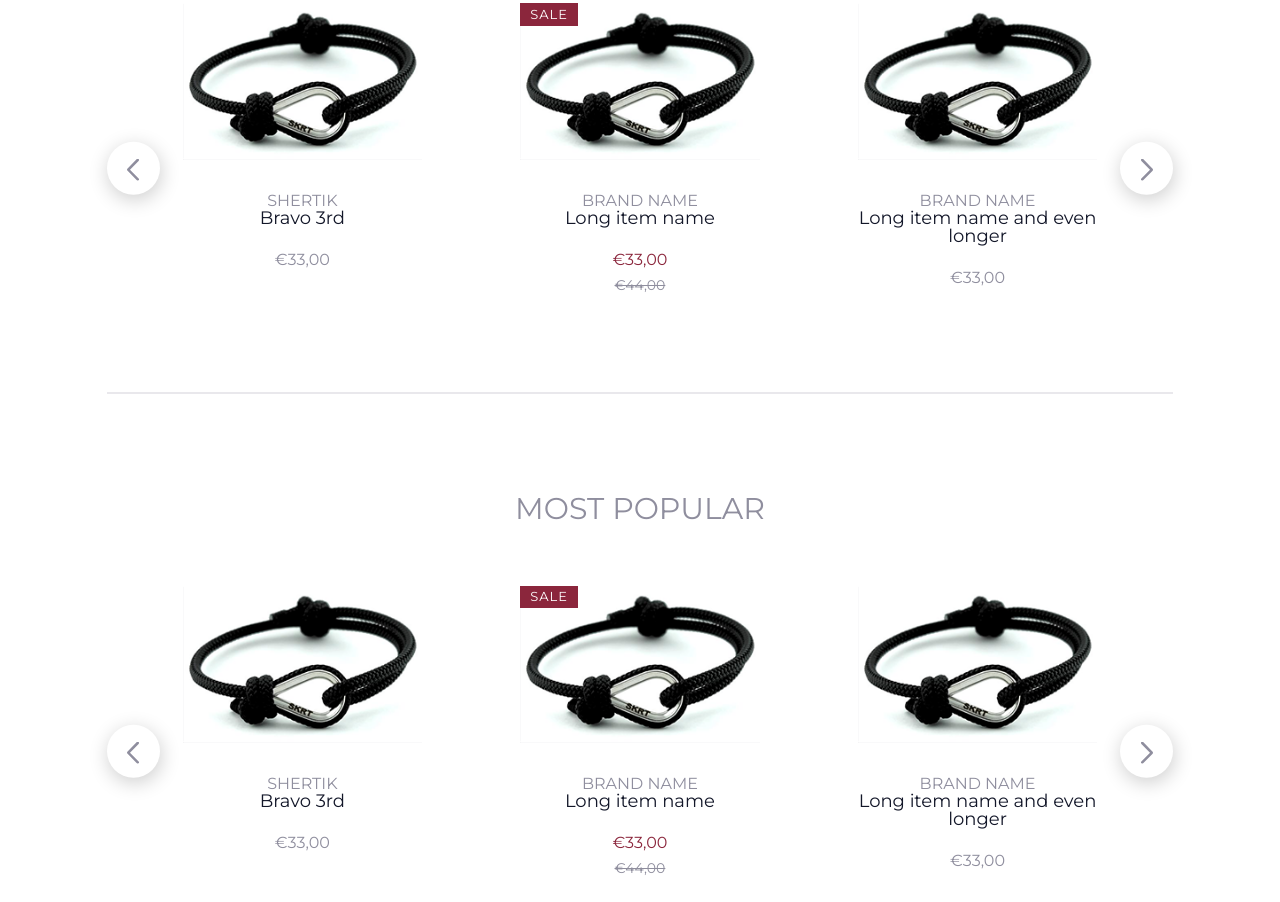
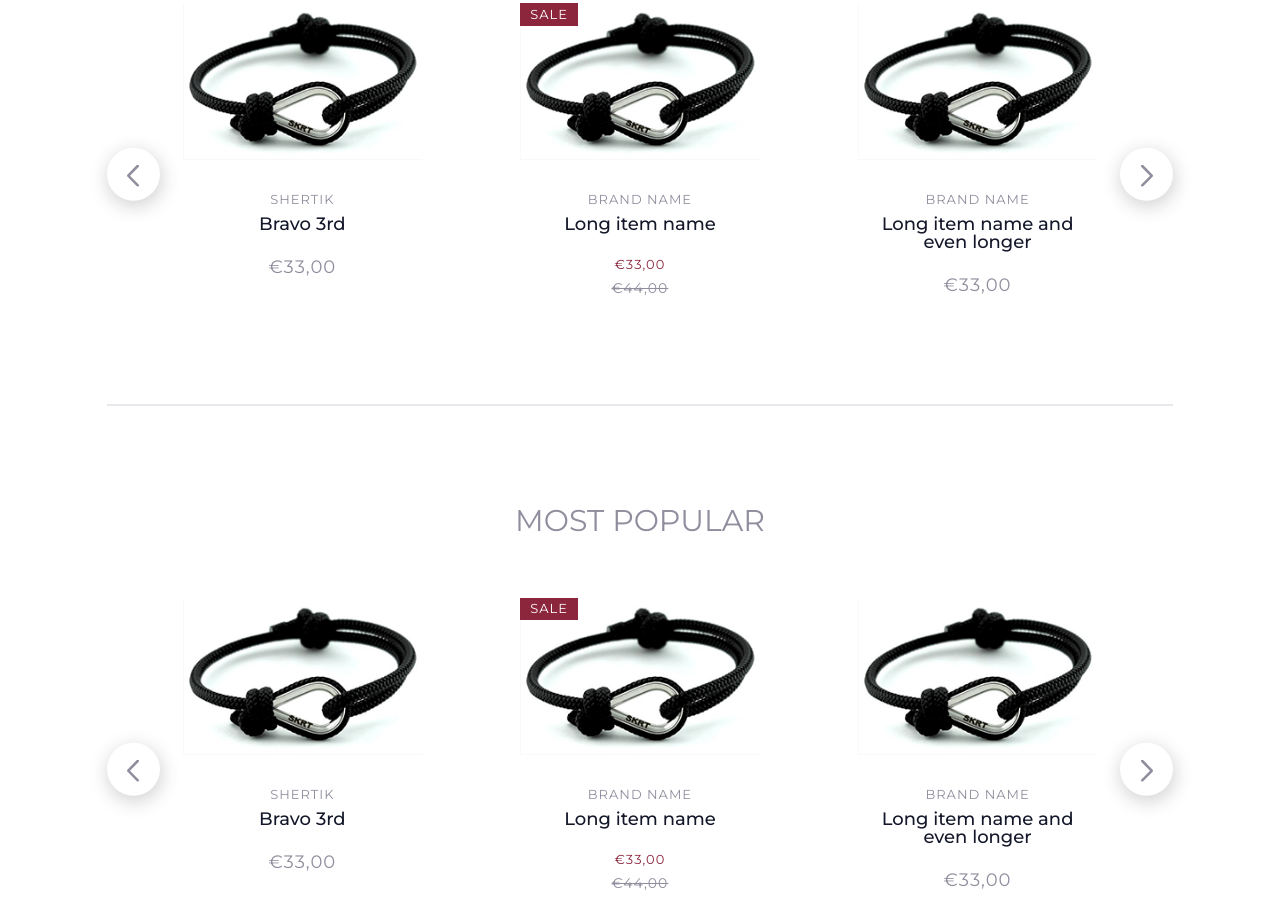
Before and after one commit to MotiejusL/tommy-coco-landing, a website built with webpack: page dist/index.html in a window 1280 px wide. Shown: the part 1059-1961 px from the top of the page. Built offline with nearby package versions, Linux system fonts and the light colour scheme.

Commit message:
items style update

```diff
--- a/src/style.scss
+++ b/src/style.scss
@@ -1,6 +1,7 @@
 @import 'reset';
 @import url('https://fonts.googleapis.com/css?family=Montserrat&display=swap');
 @import url('https://fonts.googleapis.com/css?family=Montserrat:700&display=swap');
+@import url('https://fonts.googleapis.com/css?family=Montserrat:500&display=swap');
 
 @mixin font-size($size, $base: 16) {
   font-size: $size + 'px';
@@ -539,10 +540,16 @@ header {
         margin: 0 14%;
       }
       h3 {
-        @include font-size(16);
+        @include font-size(13);
+        letter-spacing: 1px;
+        margin-bottom: 9px;
       }
       h4 {
         margin-bottom: 25px;
+        font-weight: 500;
+      }
+      .price {
+        @include font-size(18);
       }
       .new-price {
         color: $main-color-red;
```
